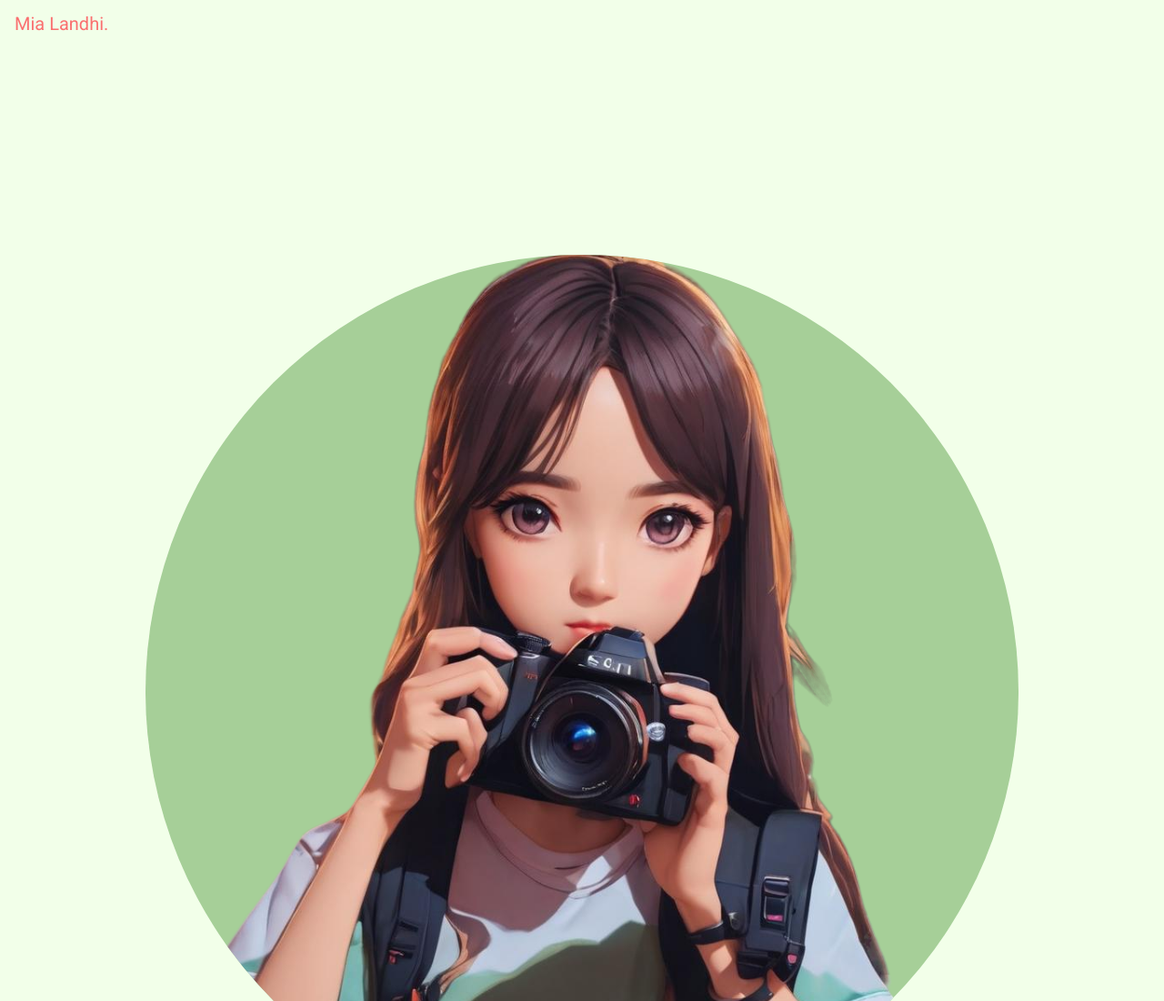
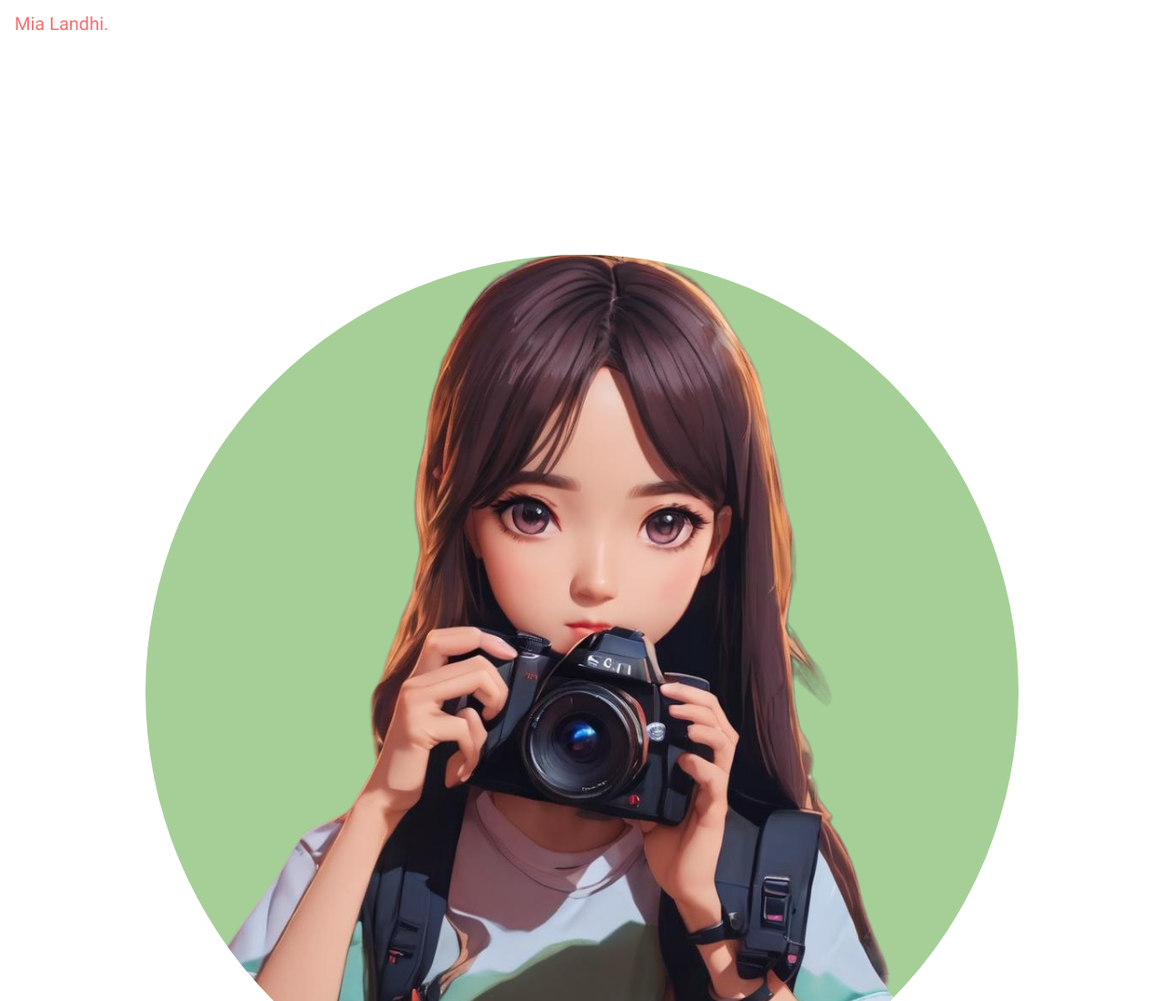
Before and after one commit to gileadejls/mia-landingpage, a website: page src/index.html in a window 1280 px wide. Shown: the top 1100 px of the page at 91% size. Drawn offline with Linux system fonts and the light colour scheme.

Commit message:
mudando cor do bg

```diff
--- a/src/index.html
+++ b/src/index.html
@@ -6,10 +6,10 @@
     <link rel="stylesheet" href="../dist/style.css">
     <title>Document</title>
 </head>
-<body class="bg-third">
+<body class="bg-white">
     <div class="cont w-screen">
         <!-- CABEÇALHO DA PAGINA -->
-        <header class="bg-third w-full flex justify-between px-4 pt-3 items-center">
+        <header class=" w-full flex justify-between px-4 pt-3 items-center">
             <div class="logo">
                 <h1 class="text-xl font-body text-center text-four ">Mia Landhi.</h1>
             </div>
```
Also changed, not shown: dist/style.css.
